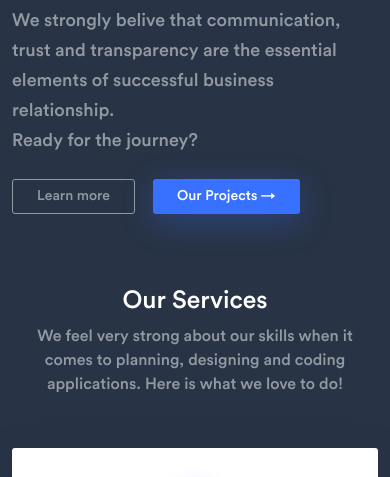
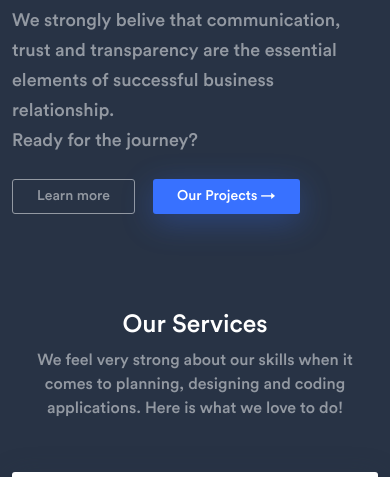
Before and after one commit to arqPhenry/domo-test-2, a website: page index.html in a window 390 px wide. Shown: the part 364-841 px from the top of the page. Drawn offline with nearby package versions, Linux system fonts and the light colour scheme.

Commit message:
Hero fix

```diff
--- a/package.json
+++ b/package.json
@@ -5,7 +5,7 @@
   "main": "index.js",
   "scripts": {
     "test": "echo \"Error: no test specified\" && exit 1",
-    "compilescss": "npx sass src/styles/styles.scss styles.css --watch"
+    "compilescss": "npx sass src/styles/styles.scss styles.css"
   },
   "repository": {
     "type": "git",
--- a/src/styles/styles.scss
+++ b/src/styles/styles.scss
@@ -120,8 +120,9 @@ header{
     .d-flex {
         gap: 18px;
     }
-    @media (max-width: 425px){
-        padding: 72px 0;
+    @media (max-width: 500px){
+        padding-top: 72px;
+        padding-bottom: 96px;
     }
 
 }
```
Also changed, not shown: styles.css, 1 other file.
